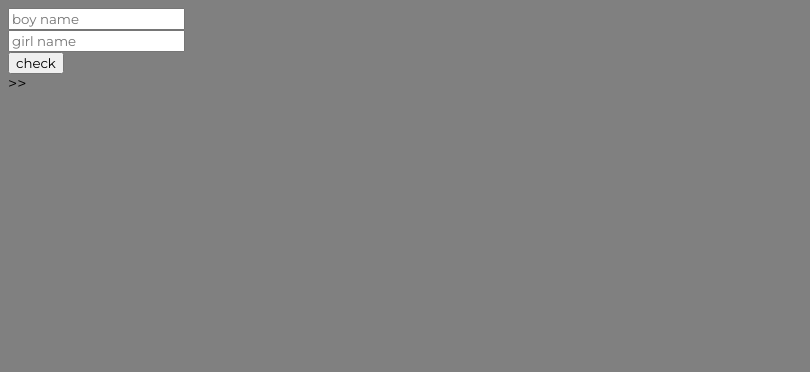
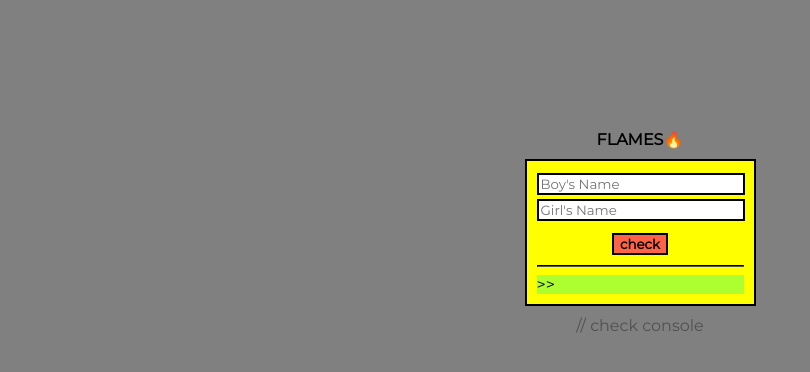
Before and after one commit to anas-yunus/flames, a plain HTML site: page index.html in a window 1280 px wide. Shown: the whole page, without its empty margins (0-810 px from the left). Drawn offline with Linux system fonts and the light colour scheme.

Commit message:
Finishing up

```diff
--- a/app.js
+++ b/app.js
@@ -2,17 +2,24 @@
 const boyInputEl = document.getElementById("boy")
 const girlInputEl = document.getElementById("girl")
 const outputEl = document.getElementById("output")
-
+const loggerEl = document.getElementById("logg")
+let flamesArray = ["F", "L", "A", "M", "E", "S"]
 
 function execute() {
 
     //INITIALIZATION
     let flamesArray = ["F", "L", "A", "M", "E", "S"]
     let difference=''
-    let boyName = boyInputEl.value
-    let girlName = girlInputEl.value
+    let boyName = boyInputEl.value.toLowerCase()
+    let girlName = girlInputEl.value.toLowerCase()
+    if(boyName == "" || girlName == ""){
+
+    }
+    boyName = boyName.replace(/\s/g, "")
+    girlName = girlName.replace(/\s/g, "")
     boyNameArray = boyName.split("")
     girlNameArray = girlName.split("")
+    console.log(boyNameArray,girlNameArray);
 
     // CHARACTER SPLITTING
     const x = boyNameArray.filter(x => !girlNameArray.includes(x));
@@ -21,11 +28,18 @@ function execute() {
 
     //CUTTING FLAMES
     console.log("difference ", difference.length);
+    //loggerEl.innerHTML = `Difference ${difference.length} <br>`
+    let lastIndex = 0;
     for (let i = 0; i < 5; i++) {
         console.log(flamesArray)
-        const i = difference.length //index you wanna access
+        //loggerEl.innerHTML += `${flamesArray} <br>`
+        const i = difference.length - 1 //index you wanna access
         const n = flamesArray.length
-        flamesArray.splice((i % n + n) % n, 1)
+        //console.log();
+        let x = ((i + lastIndex ) % n + n) % n
+        flamesArray.splice(x, 1)
+        lastIndex = x
+        //console.log(lastIndex)
     }
 
     //RESULT CARRYING AND OUTPUT
--- a/index.html
+++ b/index.html
@@ -9,9 +9,16 @@
     <title>FLAMES🔥</title>
 </head>
 <body>
-    <input type="text" id="boy" placeholder="boy name"><br>
-    <input type="text" id="girl" placeholder="girl name"><br>
-    <button onclick="execute()">check</button>
-    <p id="output">>></p>
+
+
+<p id="heading">FLAMES🔥</p>
+    <div class="container">
+        <input type="text" id="boy" placeholder="Boy's Name"><br>
+        <input type="text" id="girl" placeholder="Girl's Name"><br>
+        <button id="submitBtn" onclick="execute()">check</button>
+        <hr>
+        <p id="output">>></p>
+    </div>
+    <p id="tag">// check console</p>
 </body>
 </html>
--- a/style.css
+++ b/style.css
@@ -8,6 +8,58 @@ body {
     background-color: grey;
 }
 
-p {
+#heading {
+    margin: 10px auto;
+    display: block;
+    align-items: center;
+    text-align: center;
+    width: 227px;
+    margin-top: 130px;
+    /*border: 2px solid black;*/
+    font-weight: bold;
+}
+
+#tag{
+    margin: 10px auto;
+    display: block;
+    align-items: center;
+    text-align: center;
+    width: 227px;
+    color: rgb(80, 80, 80);
+}
+
+#output {
     margin: 0;
+    background-color: greenyellow;
+    width: 207px;
 }
+
+input {
+    width: 200px;
+    margin: 2px 0px;
+    border: 2px solid black;
+
+}
+
+hr {
+    width: 205px;
+    border-color: black;
+}
+
+.container {
+
+    margin: 10px auto;
+    padding: 10px;
+    border: 2px solid black;
+
+    width: 207px;
+    background-color: yellow;
+}
+
+#submitBtn {
+    margin: 10px auto;
+    display: flex;
+    background-color: tomato;
+    border: 2px solid black;
+    font-weight: bold;
+}
```
